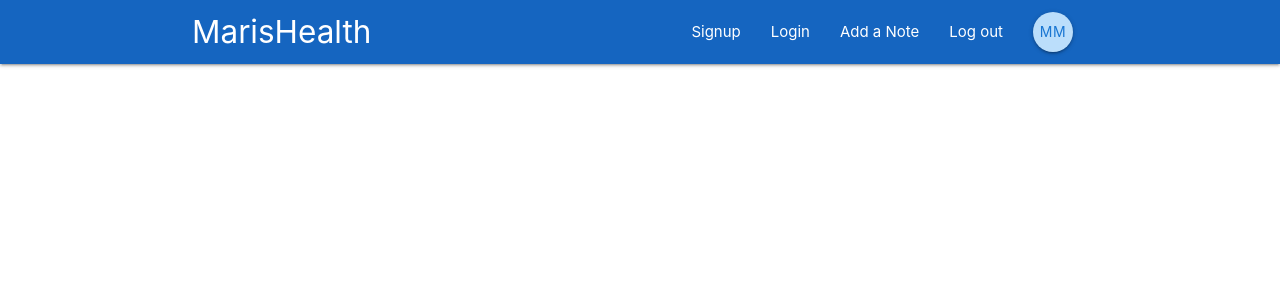
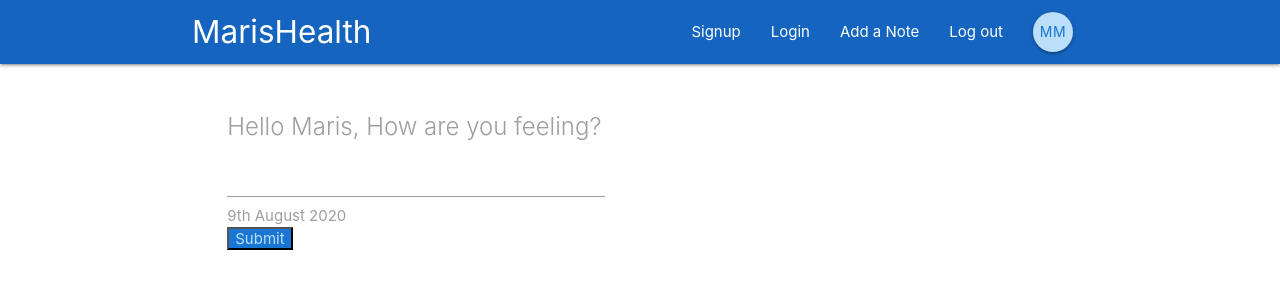
Before and after one commit to mdegregori1/health-firebase-app, a React (Create React App) app in the folder maris-health/: page / in a window 1280 px wide. Shown: the top 300 px of the page. Built offline with nearby package versions, Linux system fonts and the light colour scheme.

Commit message:
added card to dashboard

```diff
--- a/maris-health/src/App.js
+++ b/maris-health/src/App.js
@@ -1,8 +1,9 @@
 import React from 'react';
 
-import { BrowserRouter as Router} from "react-router-dom"
+import { BrowserRouter as Router, Route, Switch} from "react-router-dom"
 
 import Navbar from "./components/Navbar"
+import Dashboard from "./components/Dashboard"
 
 
 function App() {
@@ -10,6 +11,9 @@ function App() {
     <Router>
       <div>
         <Navbar/>
+        <Switch>
+          <Route path ="/" component={Dashboard}/>
+        </Switch>
       </div>
     </Router>
   );
--- a/maris-health/src/components/Dashboard.jsx
+++ b/maris-health/src/components/Dashboard.jsx
@@ -0,0 +1,16 @@
+import React from "react";
+import PostCard from "./PostCard"
+
+const Dashboard = () => {
+    return (
+        <div className="dashboard container">
+            <div className="row">
+                <div className="col s12 m6">
+                    <PostCard/>
+                </div>
+            </div>
+        </div>
+    )
+}
+
+export default Dashboard;
--- a/maris-health/src/components/PostCard.jsx
+++ b/maris-health/src/components/PostCard.jsx
@@ -0,0 +1,18 @@
+import React from "react"
+
+const PostCard = () => {
+    return (
+        <div className="project-list section">
+            <div className="card z-depth-0 project-summary">
+                <div className="card-content grey-text text-darken -3">
+                    <span className="card-title">Hello Maris, How are you feeling?</span>
+                    <input/>
+                    <p className="grey-text">9th August 2020</p>
+                    <button className="blue darken-2 text black blue-text text-lighten-4">Submit</button>
+                </div>
+            </div>
+        </div>
+    )
+}
+
+export default PostCard;
```
